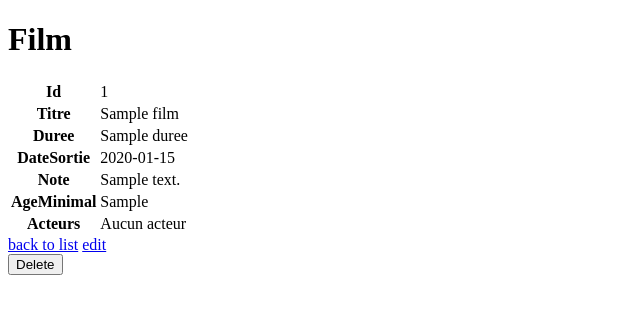
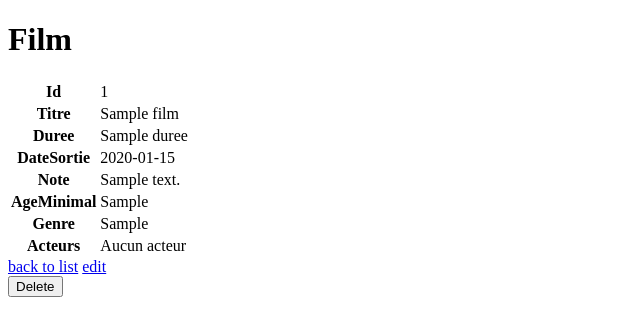
Before and after one commit to YannFlipo/Cineland, a Symfony app: template templates/film/show.html.twig in a window 1280 px wide. Shown: the top 336 px of the page, without its empty margins (0-640 px from the left). Run offline with Twig, Linux system fonts and the light colour scheme; the template is opened without the code that fills it: most values are stand-ins (such as "Sample title", 1, 10 or a date in 2020); some libraries are stand-ins or nearby versions.

Commit message:
Rajout du genre  dans le show de film

```diff
--- a/templates/film/show.html.twig
+++ b/templates/film/show.html.twig
@@ -32,6 +32,10 @@
                 <td>{{ film.ageMinimal }}</td>
             </tr>
             <tr>
+                <th>Genre</th>
+                <td>{{ film.getGenre }}</td>
+            </tr>
+            <tr>
                 <th>Acteurs</th>
                 {% for acteur in film.getActeurs() %}
                     <td>{{ acteur }}</td>
```
